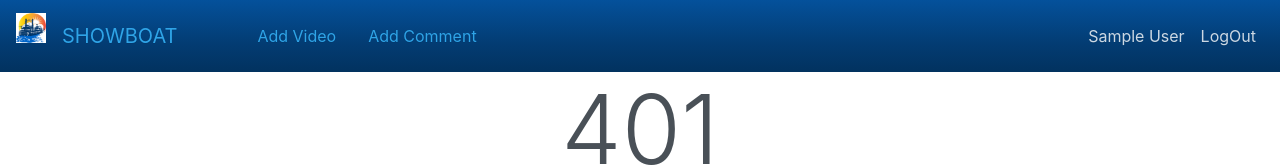
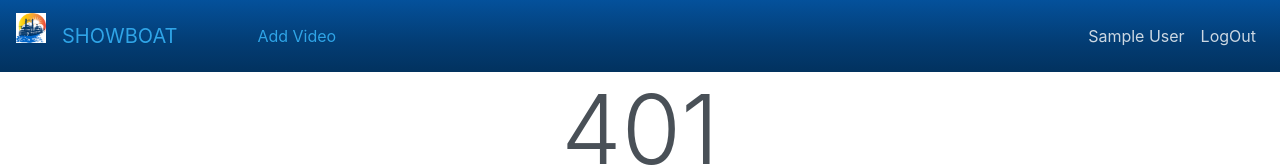
Before and after one commit to dvsvinis/VideoLibrary, an Angular app: page /401 in a window 1280 px wide. Shown: the top 167 px of the page. Built offline with nearby package versions, Linux system fonts and the light colour scheme; sample sign-in values are in the browser's storage.

Commit message:
removed add comment link from header

```diff
--- a/src/app/app.component.html
+++ b/src/app/app.component.html
@@ -19,7 +19,7 @@
 
     <div class="nav-link"><a *ngIf="isAdmin" routerLink="/admin" >Admin Page</a></div>
     <div class="nav-link"><a *ngIf="currentUser" routerLink="/addvideo" >Add Video</a></div>
-    <div class="nav-link"><a *ngIf="currentUser" routerLink="/addcomments" >Add Comment</a></div>
+<!--    <div class="nav-link"><a *ngIf="currentUser" routerLink="/addcomments" >Add Comment</a></div>-->
     <div class="navbar-nav ml-auto" *ngIf="currentUser">
       <li class="nav-item">
         <a href="/profile" class="nav-link">
```
